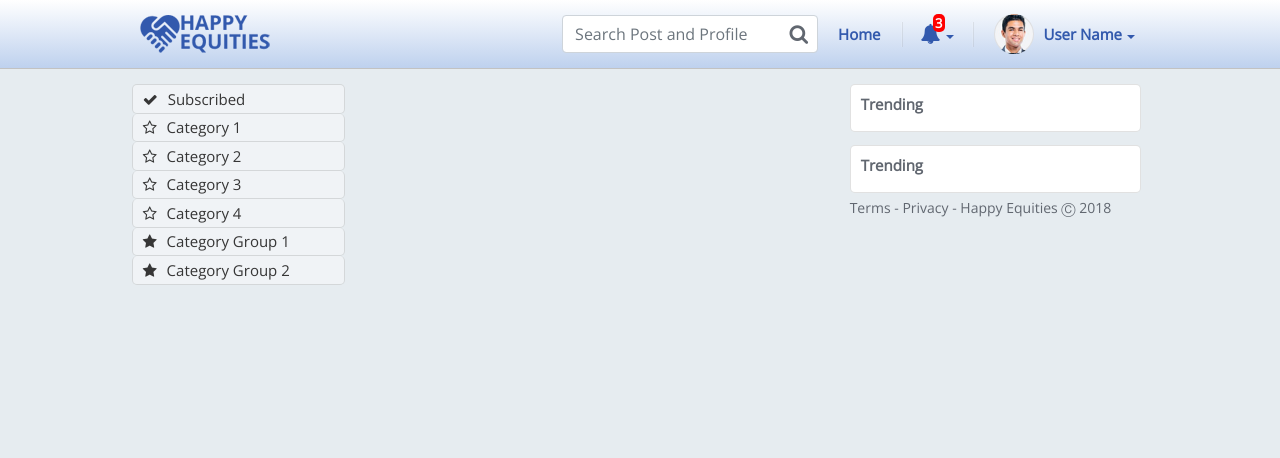
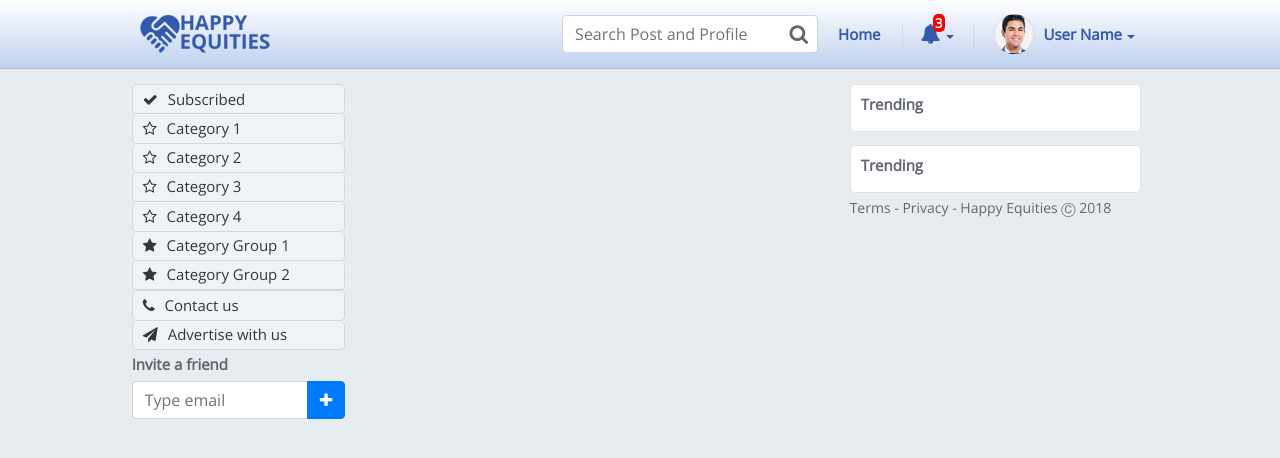
Before and after one commit to rthuid/happy, an Angular app: page / in a window 1280 px wide. Shown: the top 458 px of the page. Built offline with nearby package versions, Linux system fonts and the light colour scheme; no server answers.

Commit message:
invite friend

```diff
--- a/src/app/layout/left-menus/left-menus.component.html
+++ b/src/app/layout/left-menus/left-menus.component.html
@@ -62,7 +62,7 @@
           <i class="fa fa-star" aria-hidden="false"></i>Category Group 2
         </div>
         <div id="category2" [ngbCollapse]="!isCollapsed2">
-            <ul>
+            <ul class="sub">
                 <li>
                       <a routerLink="/">
                           <i class="fa fa-star-o" aria-hidden="true"></i>Category 4
@@ -85,7 +85,25 @@
                   </li>
               </ul>
           </div>
-
     </li>
   </ul>
+  <ul class="other">
+      <li>
+        <a routerLink="/">
+            <i class="fa fa-phone" aria-hidden="true"></i>Contact us
+        </a>
+      </li>
+      <li>
+        <a routerLink="/">
+            <i class="fa fa-send" aria-hidden="true"></i>Advertise with us
+        </a>
+      </li>
+  </ul>
+  <h3 class="heading">Invite a friend</h3>
+  <div class="input-group mb-3">
+        <input type="text" class="form-control" placeholder="Type email" aria-label="Recipient's username" aria-describedby="basic-addon2">
+        <div class="input-group-append">
+          <button class="btn btn-primary" type="button"><i class="fa fa-plus" aria-hidden="true"></i></button>
+        </div>
+      </div>
 </div>
--- a/src/app/layout/left-menus/left-menus.component.scss
+++ b/src/app/layout/left-menus/left-menus.component.scss
@@ -1,6 +1,8 @@
 @import '~sass/variables';
 @import '~sass/mixins';
-
+.heading{
+    margin-top: $padding/2;
+}
 ul{
     list-style: none;
     padding: 0;
@@ -8,6 +10,7 @@ ul{
     li{
         a,.menu-item{
             padding: $padding/4 $padding;
+            padding-bottom: $padding/3;
             display: block;
             background: transparentize($color-white, .6);
             border: 1px solid $color-border;
```
